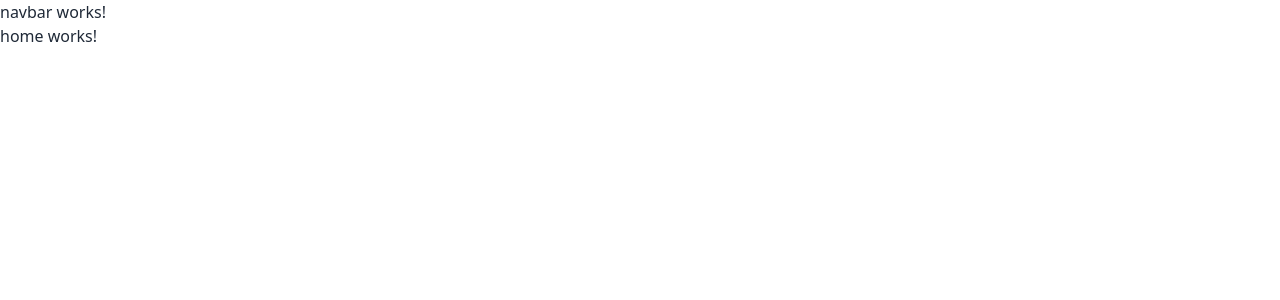
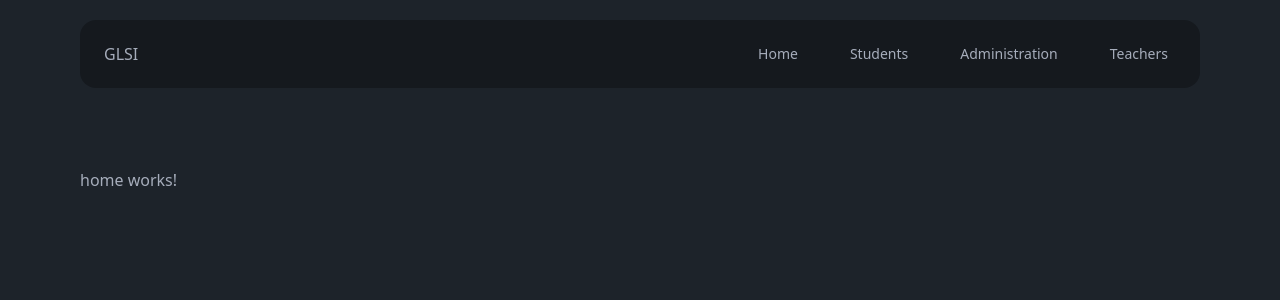
Before and after one commit to ahmedmlaouhia/GLSI, an Angular app: page / in a window 1280 px wide. Shown: the top 300 px of the page. Built offline with nearby package versions, Linux system fonts and the light colour scheme.

Commit message:
added navbar

```diff
--- a/src/app/app.component.html
+++ b/src/app/app.component.html
@@ -1 +1,3 @@
-<app-navbar></app-navbar> <router-outlet></router-outlet>
+<div class="mx-20">
+  <app-navbar></app-navbar> <router-outlet></router-outlet>
+</div>
--- a/src/app/navbar/navbar.component.html
+++ b/src/app/navbar/navbar.component.html
@@ -1 +1,63 @@
-<p>navbar works!</p>
+<div class="drawer mb-20 mt-5">
+  <input id="my-drawer-3" type="checkbox" class="drawer-toggle" />
+  <div class="drawer-content flex flex-col">
+    <!-- Navbar -->
+    <div class="w-full navbar bg-base-300 rounded-2xl">
+      <div class="flex-none lg:hidden">
+        <label
+          for="my-drawer-3"
+          aria-label="open sidebar"
+          class="btn btn-square btn-ghost"
+        >
+          <svg
+            xmlns="http://www.w3.org/2000/svg"
+            fill="none"
+            viewBox="0 0 24 24"
+            class="inline-block w-6 h-6 stroke-current"
+          >
+            <path
+              stroke-linecap="round"
+              stroke-linejoin="round"
+              stroke-width="2"
+              d="M4 6h16M4 12h16M4 18h16"
+            ></path>
+          </svg>
+        </label>
+      </div>
+      <div class="flex-1 px-2 mx-2">GLSI</div>
+      <div class="flex-none hidden lg:block">
+        <ul class="menu menu-horizontal gap-5">
+          <li><a routerLink="/" routerLinkActive="active">Home</a></li>
+          <li>
+            <a routerLink="/students" routerLinkActive="active">Students</a>
+          </li>
+          <li>
+            <a routerLink="/administration" routerLinkActive="active"
+              >Administration</a
+            >
+          </li>
+          <li>
+            <a routerLink="/teachers" routerLinkActive="active">Teachers</a>
+          </li>
+        </ul>
+      </div>
+    </div>
+  </div>
+  <div class="drawer-side">
+    <label
+      for="my-drawer-3"
+      aria-label="close sidebar"
+      class="drawer-overlay"
+    ></label>
+    <ul class="menu p-4 w-80 min-h-full bg-base-200 gap-5">
+      <li><a routerLink="/" routerLinkActive="active">Home</a></li>
+      <li><a routerLink="/students" routerLinkActive="active">Students</a></li>
+      <li>
+        <a routerLink="/administration" routerLinkActive="active"
+          >Administration</a
+        >
+      </li>
+      <li><a routerLink="/teachers" routerLinkActive="active">Teachers</a></li>
+    </ul>
+  </div>
+</div>
--- a/src/index.html
+++ b/src/index.html
@@ -1,5 +1,5 @@
 <!DOCTYPE html>
-<html lang="en" data-theme="light">
+<html lang="en" data-theme="dark">
   <head>
     <meta charset="utf-8" />
     <title>GLSI</title>
```
Also changed, not shown: src/app/navbar/navbar.component.ts (+4 -5 lines).
